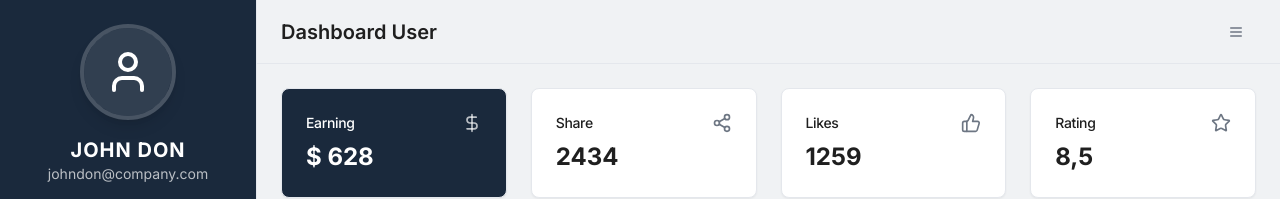
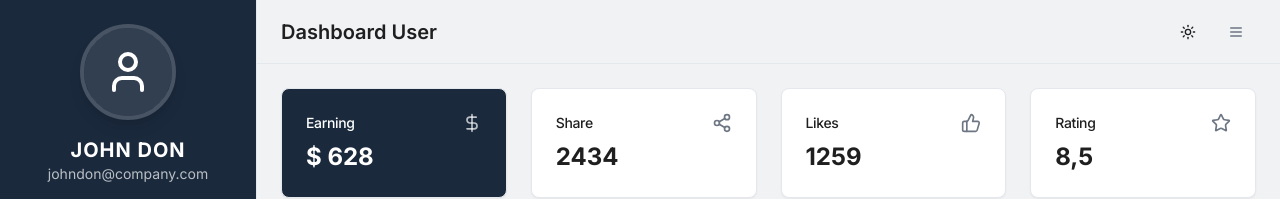
Before and after one commit to SadiqNaizam/mlo-a774-ddd8, a React (Vite) app: page / in a window 1280 px wide. Shown: the top 199 px of the page. Built offline with nearby package versions, Linux system fonts and the light colour scheme.

Commit message:
Updated code files: TopHeader.tsx

```diff
--- a/src/components/layout/TopHeader.tsx
+++ b/src/components/layout/TopHeader.tsx
@@ -1,16 +1,20 @@
 import React from 'react';
 import { Menu } from 'lucide-react';
 import { Button } from '@/components/ui/button';
+import { ThemeToggle } from '../ThemeToggle';
 
 const TopHeader: React.FC = () => {
   return (
     <header className="h-16 flex items-center justify-between px-6 bg-background border-b">
       <h1 className="text-xl font-semibold text-foreground">Dashboard User</h1>
 
-      <Button variant="ghost" size="icon">
-        <Menu className="h-6 w-6 text-muted-foreground" />
-        <span className="sr-only">Menu</span>
-      </Button>
+      <div className="flex items-center gap-2">
+        <ThemeToggle />
+        <Button variant="ghost" size="icon">
+          <Menu className="h-6 w-6 text-muted-foreground" />
+          <span className="sr-only">Menu</span>
+        </Button>
+      </div>
     </header>
   );
 };
```
